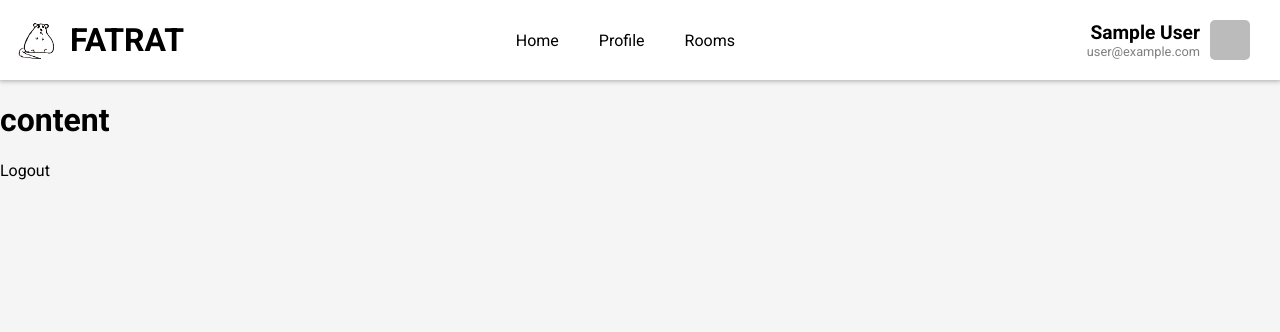
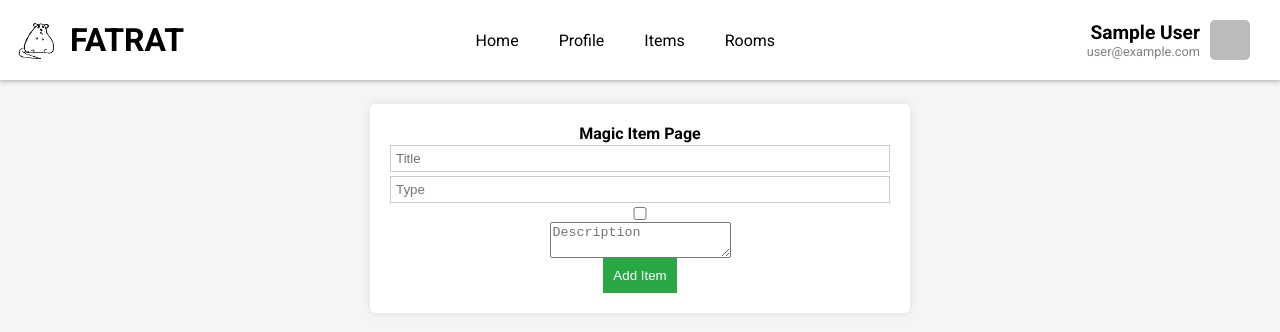
Before and after one commit to reinfrefvik/rein-firebase-test, a React (Create React App) app: page /magicitems in a window 1280 px wide. Before the commit this address led to /home. Shown: the top 332 px of the page. Built offline with nearby package versions, Linux system fonts and the light colour scheme; no server answers; sample sign-in values are in the browser's storage.

Commit message:
magic items

```diff
--- a/src/Routers.tsx
+++ b/src/Routers.tsx
@@ -5,6 +5,7 @@ import { HomePage } from './pages/homePage';
 import LoginPage from './pages/loginPage/loginPage';
 import RegistrationForm from './pages/registrationForm/registrationForm';
 import ProfilePage from './pages/profilePage/profilePage';
+import MagicItemPage from './pages/magicItemPage/magicItemPage';
 
 const Routers = () => {
     const {isLoading, user} = useContext(AuthContext);
@@ -26,6 +27,7 @@ const Routers = () => {
             <Routes>
                 <Route path="/home" element={<HomePage/>} />
                 <Route path="/profile" element={<ProfilePage/>} />
+                <Route path="/magicitems" element={<MagicItemPage/>} />
                 <Route path="*" element={<Navigate replace to="/home" />} />
             </Routes>
         )
--- a/src/components/header/Header.tsx
+++ b/src/components/header/Header.tsx
@@ -26,7 +26,8 @@ const Header: React.FC<HeaderProps> = () => {
   const navbarItems: NavbarItem[] = [
     { id: 1, title: 'Home', navLink: '/', expand: false },
     { id: 2, title: 'Profile', navLink:'/profile', expand: false },
-    { id: 3, title: 'Rooms', expand: true },
+    { id: 3, title: 'Items', navLink:'/magicitems', expand: false },
+    { id: 4, title: 'Rooms', expand: true },
   ];
 
   const toggleUserMenu = () => {
--- /dev/null
+++ b/src/components/magicItem/MagicItem.css
@@ -0,0 +1,10 @@
+.add-magic-item-form {
+    display: flex;
+    flex-direction: column;
+    justify-content: space-between;
+    align-items: center;
+    min-width: 500px;
+    width: 100%;
+    margin: 0;
+    padding: 0;
+}
--- /dev/null
+++ b/src/components/magicItem/magicItem.tsx
@@ -0,0 +1,30 @@
+import { useState } from 'react';
+import './MagicItem.css'; // Import your CSS file
+
+const AddMagicItem = () => {
+    const [itemTitle, setItemTitle] = useState('');
+    const [itemType, setItemType] = useState('');
+    const [attunement, setAttunement] = useState(false);
+    const [itemDescription, setItemDescription] = useState('');
+
+    const addItem = async (e) => {
+        e.preventDefault();
+        console.log(itemTitle);
+    }
+
+    return (
+        <div>
+            <form onSubmit={addItem}>
+                <div className='add-magic-item-form'>
+                    <input name="title" placeholder='Title' type="text" onChange={(e) => setItemTitle(e.target.value)}/>
+                    <input name="type" placeholder='Type' type="text" onChange={(e) => setItemType(e.target.value)}/>
+                    <input type="checkbox" checked={attunement} onChange={(e) => setAttunement(e.target.checked)}/>
+                    <textarea name="description" placeholder='Description' onChange={(e) => setItemDescription(e.target.value)}/>
+                    <button type="submit">Add Item</button>
+                </div>
+            </form>
+        </div>
+    )
+}
+
+export default AddMagicItem;
--- a/src/pages/homePage.tsx
+++ b/src/pages/homePage.tsx
@@ -1,9 +1,11 @@
+import AddData from "../components/addData";
 import { Login } from "../components/login";
 
 const HomePage = () => {
     return (
         <div>
             <h1>content</h1>
+            <AddData/>
             <Login />
         </div>
     )
--- /dev/null
+++ b/src/pages/magicItemPage/MagicItemPage.css
@@ -0,0 +1,60 @@
+.profile-body {
+    display: flex;
+    flex-direction: row;
+    justify-content: center;
+    align-items: center;
+    width: 100%;
+    margin: 0;
+    padding: 0;
+}
+
+.profile-card {
+    justify-content: center;;
+    padding: 20px;
+    background-color: white;
+    border-radius: 5px;
+    margin-top: 3vh;
+    box-shadow: 0 0 10px rgba(0, 0, 0, 0.1);
+    text-align: center;
+}
+
+.card-title {
+    font-weight: bold;
+}
+
+.card-body {
+    display: flex;
+    flex-direction: row;
+}
+
+.form-container {
+    padding-top: 30px;
+    margin: 20px
+}
+.profile-form {
+    width: 100%;
+}
+.form-label {
+    text-align: start;
+}
+
+.form-group {
+    padding-top: 10px;
+}
+
+.form-submit {
+    width: 100%;
+    padding-top: 10px;
+    display: flex;
+    flex-direction: row;
+    justify-content: end;
+
+}
+
+.submit-btn {
+}
+
+input {
+    padding: 5px;
+    margin: 2px;
+}
--- /dev/null
+++ b/src/pages/magicItemPage/magicItemPage.tsx
@@ -0,0 +1,30 @@
+import React, { useContext, useState } from 'react';
+import './MagicItemPage.css'; // Import your CSS file for styling
+import { AuthContext } from '../../contexts/authContexts';
+import AddMagicItem from '../../components/magicItem/magicItem';
+
+const MagicItemPage = () => {
+  const {user} = useContext(AuthContext);
+
+  if(!user) {
+    return (
+        <div>
+            <span>Fetching User</span>
+        </div>
+    )
+  }
+
+
+  return (
+    <div className='profile-body'>
+        <div className='profile-card'>
+            <div className='card-title'>Magic Item Page</div>
+            <div className='card-body'>
+                <AddMagicItem />
+            </div>
+        </div>
+    </div>
+  );
+};
+
+export default MagicItemPage;
```
